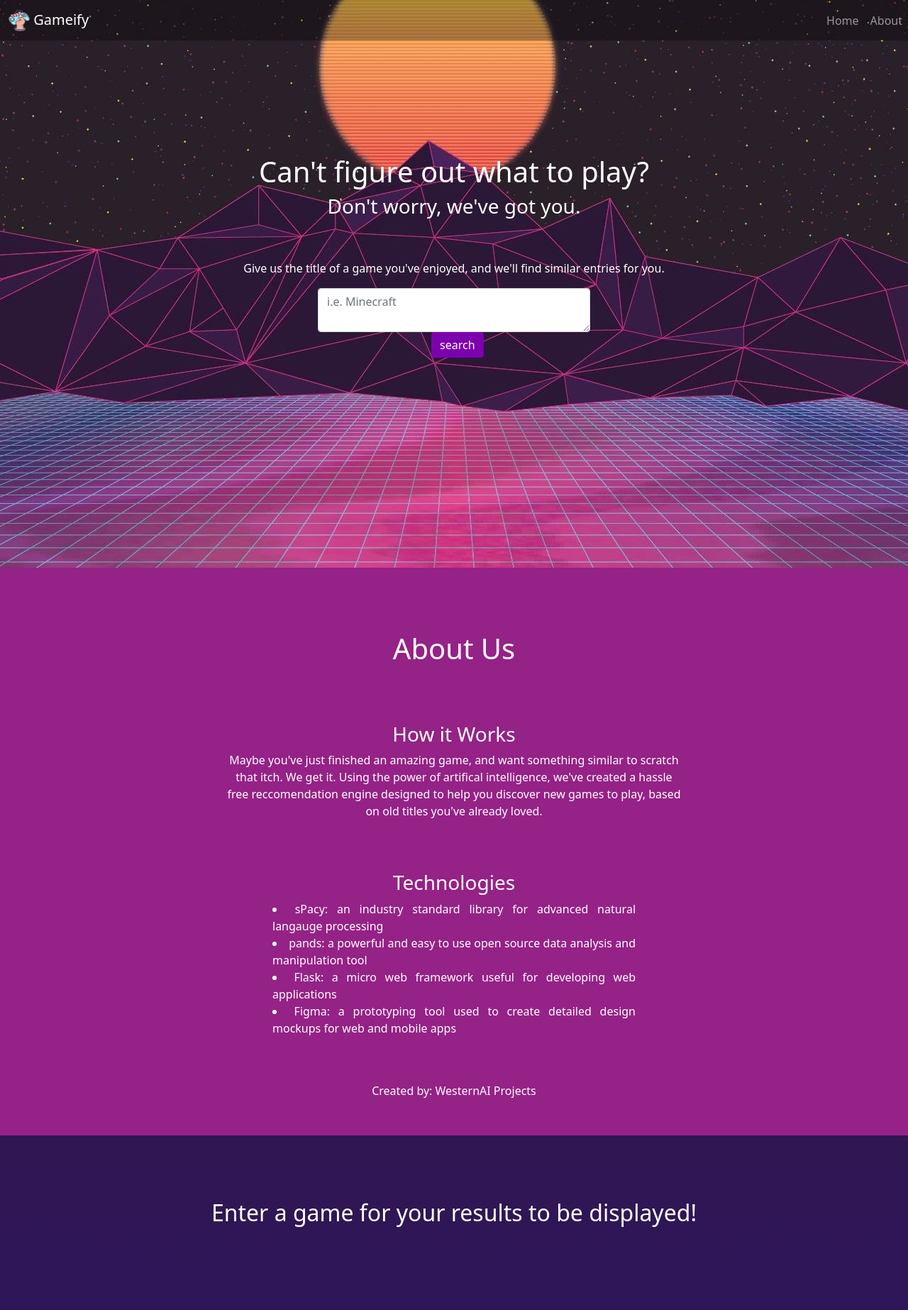
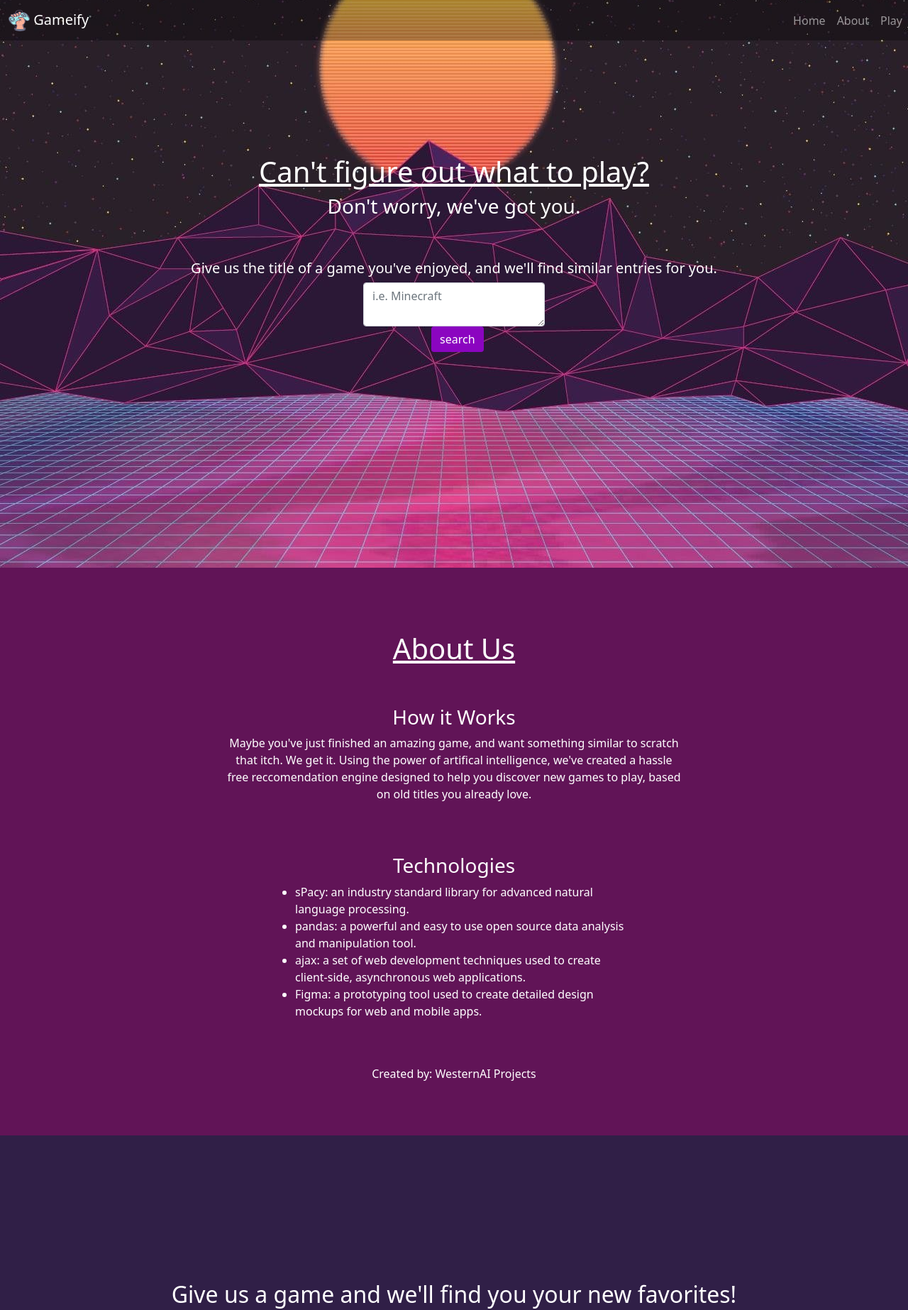
Before and after one commit to pidgey0403/game-recommender, a plain HTML site: page index.html in a window 1280 px wide. Shown: the top 1846 px of the page at 71% size. Drawn offline with nearby package versions, Linux system fonts and the light colour scheme; a script that the page names is missing.

Commit message:
working version pre cucai

```diff
--- a/app.js
+++ b/app.js
@@ -1,20 +1,23 @@
+//bug: takes 2 presses to display results initially
 
-function submitForm(){
+function submitForm() {
     nameValue = document.getElementById("searchTerm").value;
-    //bug: takes 2 presses to display results initially
 
-    document.getElementById("display-results").innerHTML = nameValue;
+    //capitalize each letter of a new word
+    nameValue = nameValue.replace(/(^\w{1})|(\s+\w{1})/g, letter => letter.toUpperCase());
+
+    document.getElementById("display-results").innerHTML = "You wanted games like: " + "<u>" + nameValue + "</u>" + "<br><br>" + "<h4> Check out the following titles: </h4>";
+
     location.href = "#page-3";
 
     function arrayToTable(tableData) {
         var table = $('<table></table>');
         $(tableData).each(function (i, rowData) {
             var row = $('<tr></tr>');
-
             $(rowData).each(function (j, cellData) {
-              if (cellData == nameValue) {
-                row.append($('<td>'+rowData[1]+'</td>'));
-              }
+                if (cellData == nameValue) {
+                    row.append($('<td>' + rowData[1] + '</td>'));
+                }
             });
             table.append(row);
         });
@@ -25,8 +28,15 @@ function submitForm(){
         type: "GET",
         url: "mainFile.csv",
         success: function (data) {
-            parsed = Papa.parse(data).data;
-            $('#display-results').append(arrayToTable(Papa.parse(data).data));
+            var table = arrayToTable(Papa.parse(data).data); // convert parse object to table
+            table = table.eq(0).text(); // get text value of table
+            table = table.replaceAll(/[\[\]"']+/g, ''); // replace brackets and quotations
+            table = "<ul><li>" + table.replaceAll(",", '<li>')+"</ul>"; // create an unordered list display
+
+            if ($('#game-list').length === 0) // append if you haven't built the table yet
+                $('#game-list').append(table);
+            else
+                $('#game-list').replaceWith("<h4>" + table + "<\h4>");
         }
     });
 }
--- a/index.css
+++ b/index.css
@@ -1,11 +1,11 @@
-body{
-background-color: rgb(149, 34, 134);
+body {
+  background-color: rgb(97, 20, 87);
   color: white;
   background-position: center;
   background-repeat: no-repeat;
 }
 
-#page-1{
+#page-1 {
   background-image: url('bg.jpg');
   background-position: center;
   background-repeat: no-repeat;
@@ -13,66 +13,78 @@ background-repeat: no-repeat;
   padding-top: 17%;
 }
 
-#page-2,#page-3{
+#page-2,
+#page-3 {
   height: 100vh;
   padding-top: 7%;
   text-align: center;
 }
 
-#page-3{
-  background-color: rgb(48, 22, 82);
-  background-image: linear-gradient( rgb(48, 22, 82), rgb(44, 21, 107));
+#page-3 {
+  padding-top: 16%;
+  background-color: rgb(48, 31, 71);
+}
+
+ul {
+  display: table;
+  margin: 0 auto;
+  text-align: left;
 
 }
 
-.input-group{
-    width: 30%;
+.input-group {
+  width: 20%;
+  height: au;
   margin: auto;
 }
 
-#center{
-  width:5%;
+#center {
+  width: 5%;
   margin: auto;
 }
 
-#para{
-  width:50%;
+#para {
+  width: 50%;
   margin: auto;
 }
 
-#left-align{
-  text-align: justify;
+#left-align {
+  margin-left: 50%;
   margin: auto;
   width: 40%;
 }
 
-form{
+form {
   padding-top: 4%;
 }
 
-h1{
+h1 {
   text-align: center;
 }
 
-.btn.btn-primary{
+.btn.btn-primary {
   margin: auto;
-  background-color: rgba(124, 0, 173);
+  background-color: rgb(139, 5, 192);
   border: 0px;
-
 }
 
-.floater{
+.btn.btn-primary:hover {
+  background-color: rgb(112, 5, 155);
+  border: 0px;
+}
+
+.floater {
   width: 100%;
   margin: auto;
   text-align: center;
   display: inline-block;
 }
 
-.space{
+.space {
   padding-top: 15%;
 }
 
-.background{
+.background {
   position: fixed;
   top: 10%;
   left: 25%;
@@ -82,7 +94,7 @@ text-align: center;
   background-color: rgba(0, 0, 0, 0.582);
 }
 
-.low{
+.low {
   text-align: center;
   padding-top: 5%;
 }
--- a/index.html
+++ b/index.html
@@ -1,18 +1,19 @@
 <!DOCTYPE html>
 <html>
+
 <head>
   <meta charset="utf 8">
   <title>What to Play?</title>
   <script type="module" src="https://d3js.org/d3.v3.min.js" charset="utf-8"></script>
-        <link href="https://cdn.jsdelivr.net/npm/bootstrap@5.1.3/dist/css/bootstrap.min.css" rel="stylesheet" integrity="sha384-1BmE4kWBq78iYhFldvKuhfTAU6auU8tT94WrHftjDbrCEXSU1oBoqyl2QvZ6jIW3" crossorigin="anonymous">
+  <link href="https://cdn.jsdelivr.net/npm/bootstrap@5.1.3/dist/css/bootstrap.min.css" rel="stylesheet"
+    integrity="sha384-1BmE4kWBq78iYhFldvKuhfTAU6auU8tT94WrHftjDbrCEXSU1oBoqyl2QvZ6jIW3" crossorigin="anonymous">
   <link href="index.css" rel="stylesheet">
   <script type="text/javascript" src="app.js"></script>
-
   <script src="http://ajax.googleapis.com/ajax/libs/jquery/1.7.1/jquery.min.js"></script>
   <script src="https://cdnjs.cloudflare.com/ajax/libs/PapaParse/4.1.2/papaparse.js"></script>
 </head>
 
-
+<body>
 
   <nav class="navbar fixed-top navbar-expand-lg navbar-dark" style="background-color: #0000004f;">
     <div class="container-fluid">
@@ -21,27 +22,31 @@
         Gameify
       </a>
     </div>
-      <button class="navbar-toggler" type="button" data-toggle="collapse" data-target="#navbarNavAltMarkup" aria-controls="navbarNavAltMarkup" aria-expanded="false" aria-label="Toggle navigation">
+    <button class="navbar-toggler" type="button" data-toggle="collapse" data-target="#navbarNavAltMarkup"
+      aria-controls="navbarNavAltMarkup" aria-expanded="false" aria-label="Toggle navigation">
       <span class="navbar-toggler-icon"></span>
     </button>
     <div class="collapse navbar-collapse" id="navbarNavAltMarkup">
       <div class="navbar-nav">
         <a class="nav-item nav-link" href="#page-1">Home</a>
         <a class="nav-item nav-link" href="#page-2">About</a>
+        <a class="nav-item nav-link" href="#page-3">Play</a>
+
       </div>
     </div>
   </nav>
 
   <div id="page-1">
     <div class="floater">
-        <h1>Can't figure out what to play?</h1>
+      <h1><u>Can't figure out what to play?</u></h1>
       <h3>Don't worry, we've got you.</h3>
     </div>
 
     <div class="clear"></div>
 
     <form id='myform'>
-        <p style="text-align:center">Give us the title of a game you've enjoyed, and we'll find similar entries for you.</p>
+      <h5 style="text-align:center">Give us the title of a game you've enjoyed, and we'll find similar entries for you.
+      </h5>
       <div class="input-group">
         <textarea class="form-control" placeholder="i.e. Minecraft" id="searchTerm"></textarea>
       </div>
@@ -52,28 +57,31 @@
   </div>
 
   <div id="page-2">
-      <h1 class="next-page">About Us</h1>
-      <br><br><br>
+    <h1 class="next-page"><u>About Us</u></h1>
+    <br><br>
     <h3>How it Works</h3>
-      <p id="para">Maybe you've just finished an amazing game, and want something similar to scratch that itch. We get it. Using the power of artifical intelligence, we've created a hassle free reccomendation engine designed to help you discover new games to play, based on old titles you've already loved. </p>
+    <p id="para">Maybe you've just finished an amazing game, and want something similar to scratch that itch. We get it.
+      Using the power of artifical intelligence, we've created a hassle free reccomendation engine designed to help you
+      discover new games to play, based on old titles you already love. </p>
 
     <br><br><br>
     <h3>Technologies</h3>
     <div id="left-align">
-      <li>sPacy: an industry standard library for advanced natural langauge processing </li>
-      <li>pands: a powerful and easy to use open source data analysis and manipulation tool </li>
-      <li>Flask: a micro web framework useful for developing web applications</li>
-      <li>Figma: a prototyping tool used to create detailed design mockups for web and mobile apps </li>
+      <ul>
+        <li>sPacy: an industry standard library for advanced natural language processing. </li>
+        <li>pandas: a powerful and easy to use open source data analysis and manipulation tool.</li>
+        <li>ajax: a set of web development techniques used to create client-side, asynchronous web applications.</li>
+        <li>Figma: a prototyping tool used to create detailed design mockups for web and mobile apps.</li>
+      </ul>
+
     </div>
-
-
     <p class="low">Created by: WesternAI Projects</p>
-
   </div>
 
   <div id="page-3">
-      <h2 id="display-results">Enter a game for your results to be displayed!</h2>
-
+    <h2 id="display-results">Give us a game and we'll find you your new favorites!</h2>
+    <div id="game-list"></div>
   </div>
+</body>
 
 </html>
```
Lines whose indentation alone changed are shown as unchanged.
